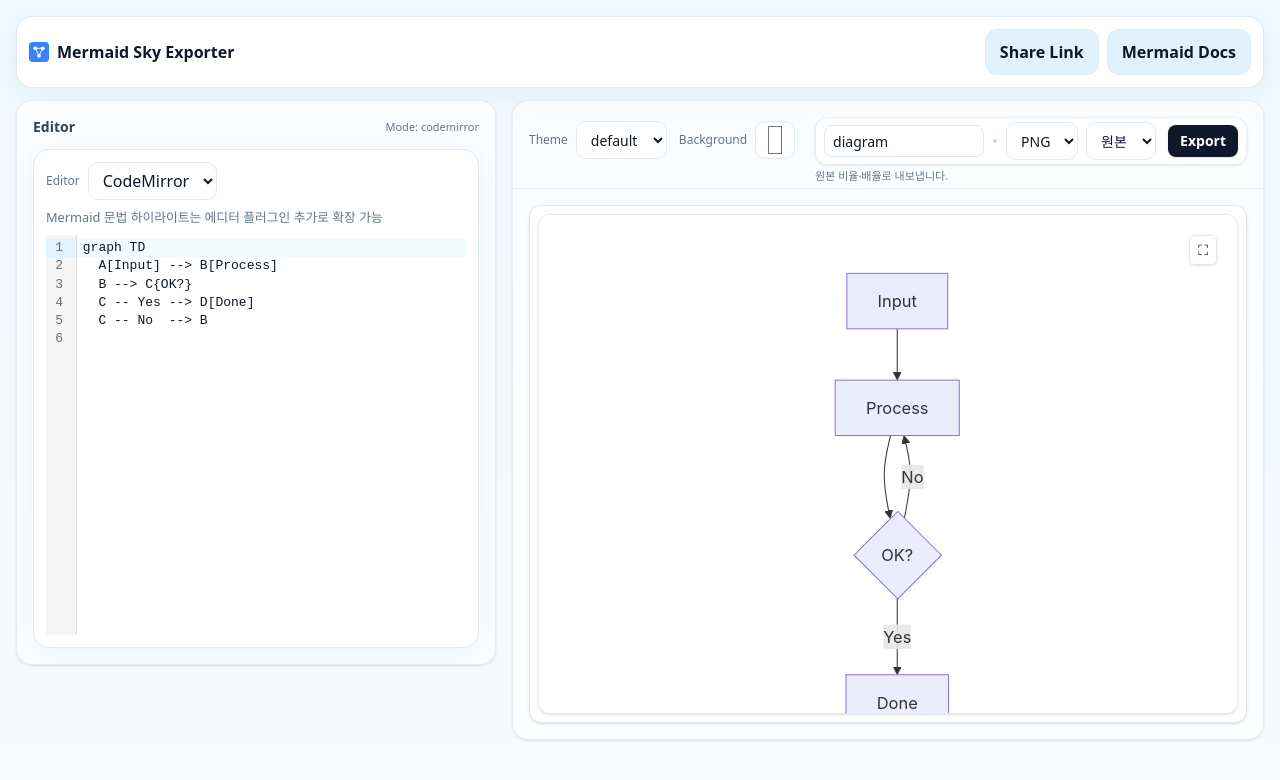
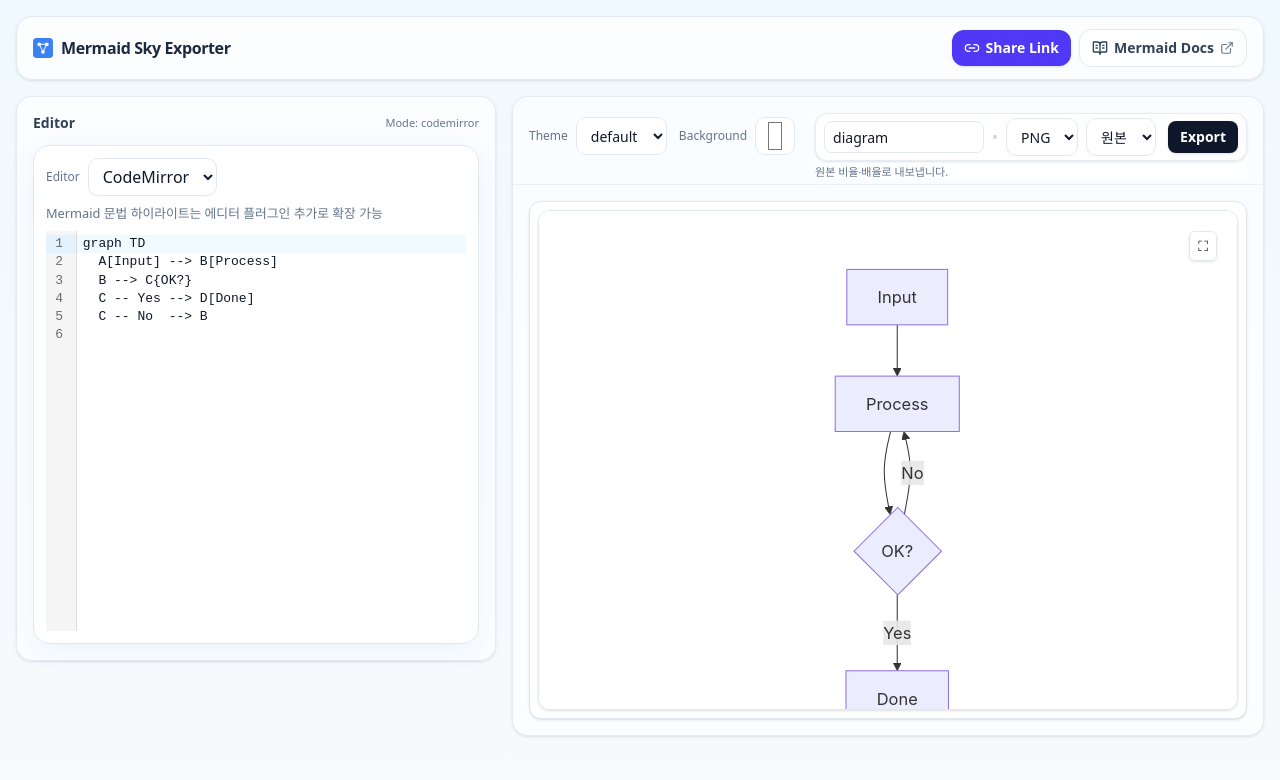
Before and after one commit to okorion/mermaid-sky-exporter, a Next.js app: page / in a window 1280 px wide. Shown: the top 780 px of the page. Built offline with nearby package versions, Linux system fonts and the light colour scheme.

Commit message:
style: topbar 스타일 개선

```diff
--- a/app/page.tsx
+++ b/app/page.tsx
@@ -42,7 +42,7 @@ export default function Page() {
       <TopBar state={shareState} />
 
       {/* 레이아웃: 좌측 에디터(고정폭), 우측 프리뷰(가변폭) */}
-      <div className="grid gap-4 lg:grid-cols-[minmax(360px,480px)_1fr]">
+      <div className="mt-4 grid gap-4 lg:grid-cols-[minmax(360px,480px)_1fr]">
         {/* Editor Panel */}
         <aside className="h-fit sticky top-4 self-start rounded-2xl border border-slate-200/80 bg-white/70 backdrop-blur p-3 lg:p-4 shadow-sm">
           <div className="mb-3 flex items-center justify-between">
--- a/components/TopBar.tsx
+++ b/components/TopBar.tsx
@@ -1,8 +1,14 @@
 "use client";
+
+import { BookOpenText, ExternalLink, Link2 } from "lucide-react";
 import Image from "next/image";
 import { encodeShareState } from "@/libs/share";
 
-export default function TopBar({ state }: { state: any }) {
+type TopBarProps = {
+  state: unknown;
+};
+
+export default function TopBar({ state }: TopBarProps) {
   const onShare = () => {
     const b64 = encodeShareState(state);
     const url = `${location.origin}?s=${encodeURIComponent(b64)}`;
@@ -12,44 +18,65 @@ export default function TopBar({ state }: { state: any }) {
 
   return (
     <div
-      className="card"
-      style={{
-        padding: 12,
-        marginBottom: 12,
-        display: "flex",
-        justifyContent: "space-between",
-        alignItems: "center",
-      }}
+      role="toolbar"
+      className="
+        sticky top-0 z-30
+        flex items-center justify-between gap-3
+        rounded-2xl border px-4 py-3 shadow-sm backdrop-blur
+        bg-white/70 border-slate-200
+        dark:bg-slate-900/60 dark:border-slate-800 dark:text-slate-100
+      "
     >
-      <div
-        style={{
-          fontWeight: 800,
-          display: "flex",
-          alignItems: "center",
-          gap: "0.5rem",
-        }}
-      >
+      {/* 좌측: 로고 + 타이틀 */}
+      <div className="flex items-center gap-2 font-extrabold tracking-tight text-slate-800 dark:text-slate-100">
         <Image
           src="/favicon.svg"
           alt="Mermaid Sky Exporter"
           width={20}
           height={20}
           priority
+          className="shrink-0"
         />
-        Mermaid Sky Exporter
+        <span className="text-sm sm:text-base">Mermaid Sky Exporter</span>
       </div>
 
-      <div className="toolbar">
-        <button type="button" className="btn" onClick={onShare}>
-          Share Link
+      {/* 우측: 툴바 */}
+      <div className="flex items-center gap-2">
+        <button
+          type="button"
+          onClick={onShare}
+          className="
+            inline-flex items-center gap-1.5
+            rounded-xl px-3 py-2 text-sm font-semibold
+            text-white shadow-sm ring-1 ring-inset ring-slate-900/5
+            bg-indigo-600 hover:bg-indigo-500 active:translate-y-[1px]
+            focus:outline-none focus-visible:ring-2 focus-visible:ring-indigo-400
+            dark:bg-indigo-500 dark:hover:bg-indigo-400
+            transition
+          "
+        >
+          <Link2 className="size-4" aria-hidden />
+          <span>Share Link</span>
         </button>
+
         <a
-          className="btn"
           href="https://mermaid.js.org/"
           target="_blank"
           rel="noreferrer"
+          className="
+            inline-flex items-center gap-1.5
+            rounded-xl px-3 py-2 text-sm font-semibold
+            border border-slate-200 bg-white/70 text-slate-700
+            hover:bg-slate-50 active:translate-y-[1px]
+            focus:outline-none focus-visible:ring-2 focus-visible:ring-slate-300
+            dark:border-slate-700 dark:bg-slate-800/60 dark:text-slate-100
+            dark:hover:bg-slate-800
+            transition
+          "
         >
-          Mermaid Docs
+          <BookOpenText className="size-4" aria-hidden />
+          <span className="whitespace-nowrap">Mermaid Docs</span>
+          <ExternalLink className="size-3.5 opacity-70" aria-hidden />
         </a>
       </div>
     </div>
```
